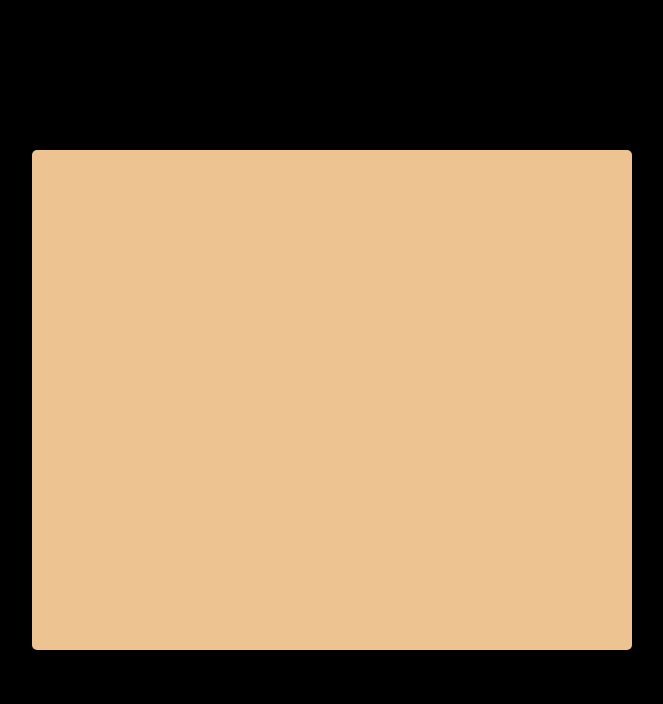
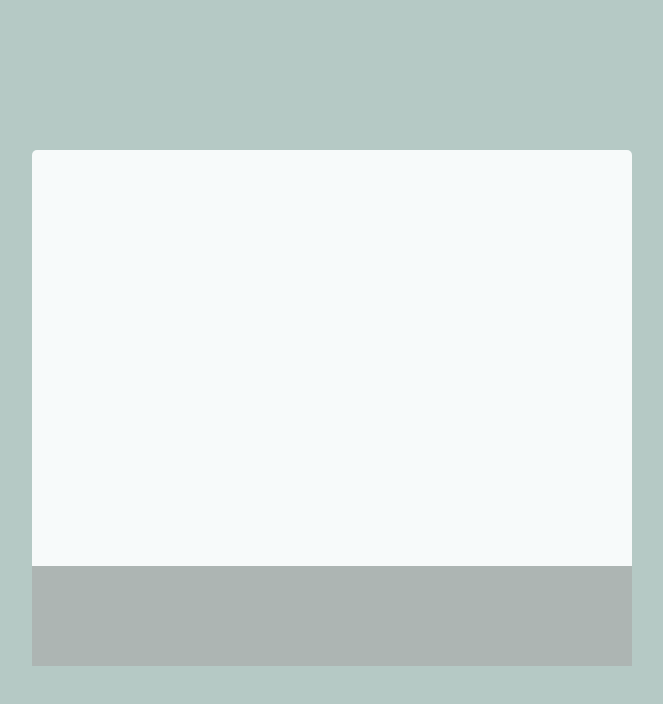
Before and after one commit to CodeSalvageON/Candle-Wood, a website: page public/static/index.html in a window 1280 px wide. Shown: the whole page, without its empty margins (308-971 px from the left). Drawn offline with Linux system fonts and the light colour scheme.

Commit message:
Basic gui

```diff
--- a/public/static/css/index.css
+++ b/public/static/css/index.css
@@ -1,5 +1,5 @@
 body {
-  background-color: black;
+  background-color: #B5C9c5;
 }
 
 #calculator {
@@ -12,5 +12,17 @@ body {
   height: 500px;
   border-radius: 5px;
   position: absolute;
-  background-color: #edc391;
+  background-color: #F7FAFA;
 }
+
+#output {
+  width: 600px;
+  height: 400px;
+  overflow-y: auto;
+}
+
+#input {
+  width: 600px;
+  height: 100px;
+  background-color: #ADB5B3;
+}
--- a/public/static/index.html
+++ b/public/static/index.html
@@ -9,7 +9,12 @@
   </head>
   <body>
     <section id="calculator">
-
+      <section id="output"></section>
+      <section id="input">
+        <form id="input-form">
+          <p></p>
+        </form>
+      </section>
     </section>
   </body>
 </html>
```
